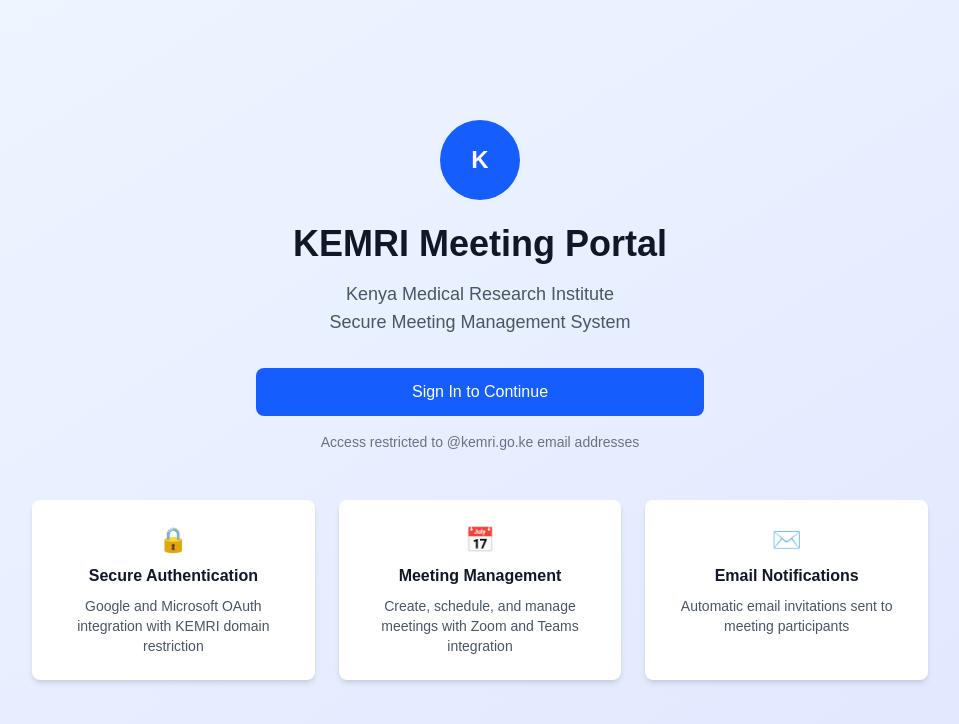
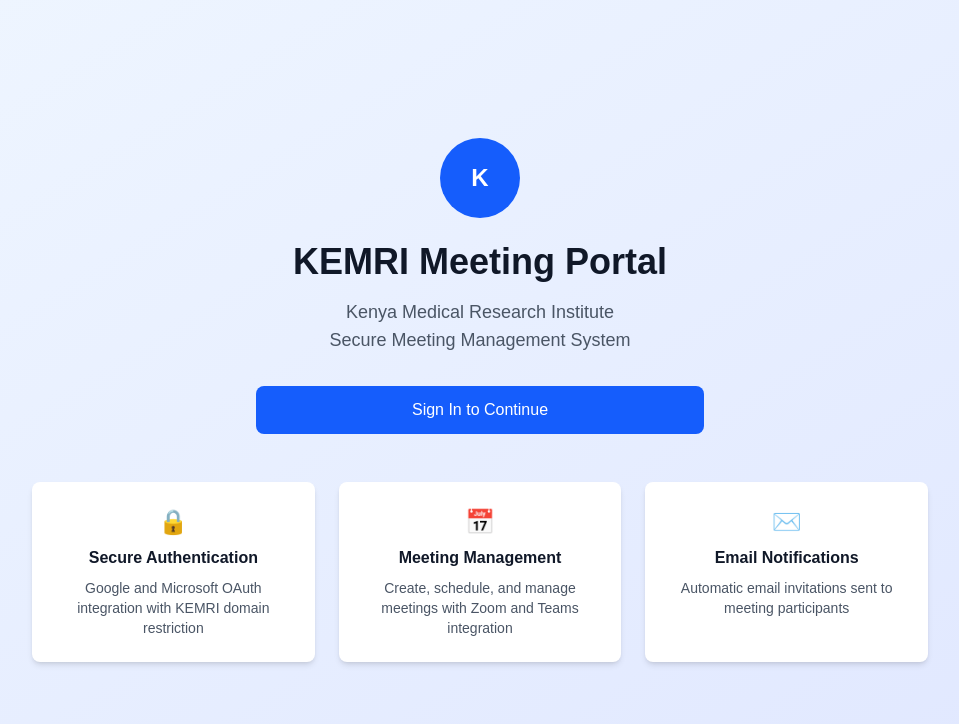
Before and after one commit to kingoriwangechi/kemri_meeting_portal, a Next.js app: page / in a window 1280 px wide. Shown: the top 724 px of the page, without its empty margins (160-1119 px from the left). Built offline with nearby package versions, Linux system fonts and the light colour scheme; no server answers.

Commit message:
feat: Remove email restriction notice from sign-in page

```diff
--- a/src/app/page.js
+++ b/src/app/page.js
@@ -57,9 +57,6 @@
 							Sign In to Continue
 						</Link>
 
-						<p className="text-sm text-gray-500">
-							Access restricted to @kemri.go.ke email addresses
-						</p>
 					</div>
 				</div>
 
```
